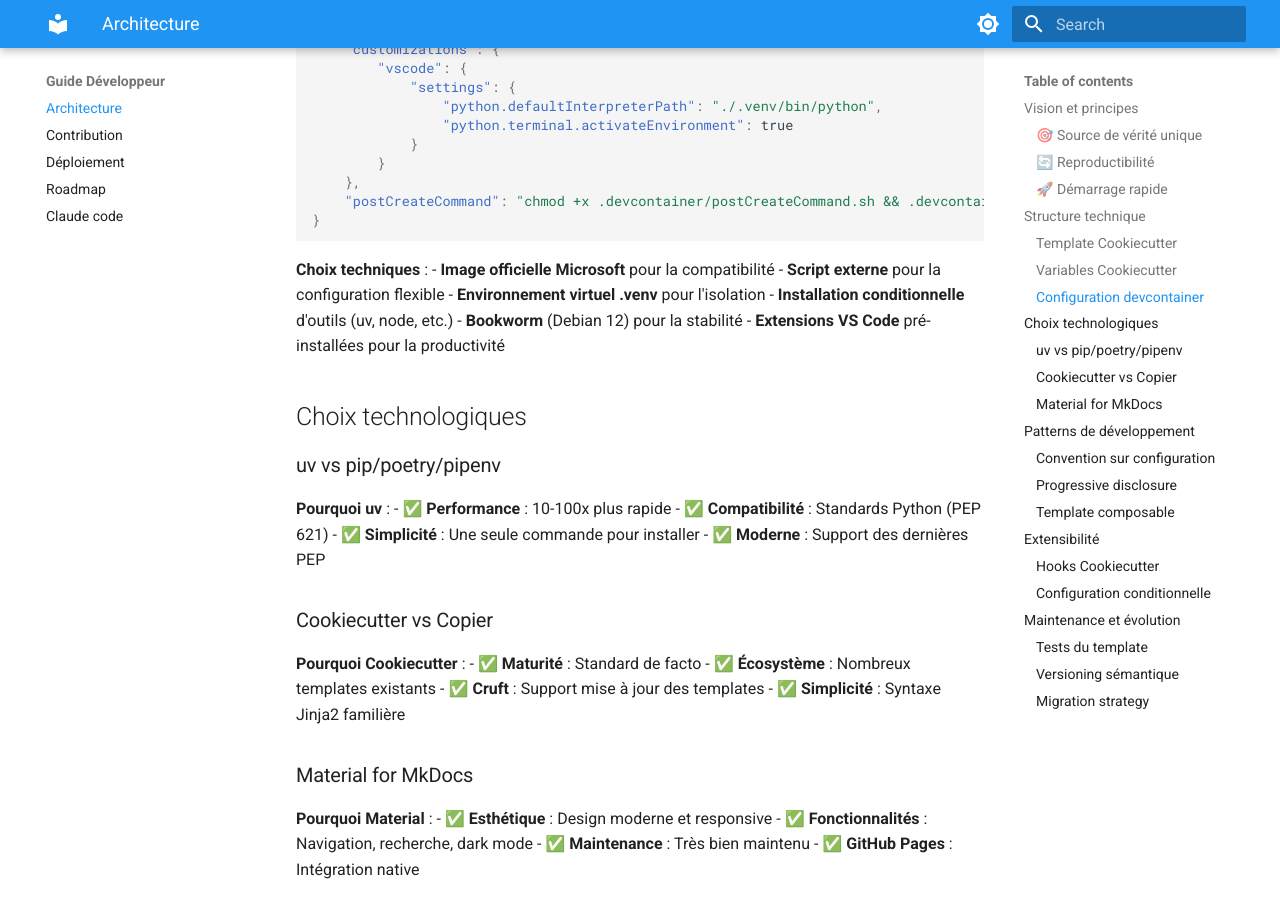
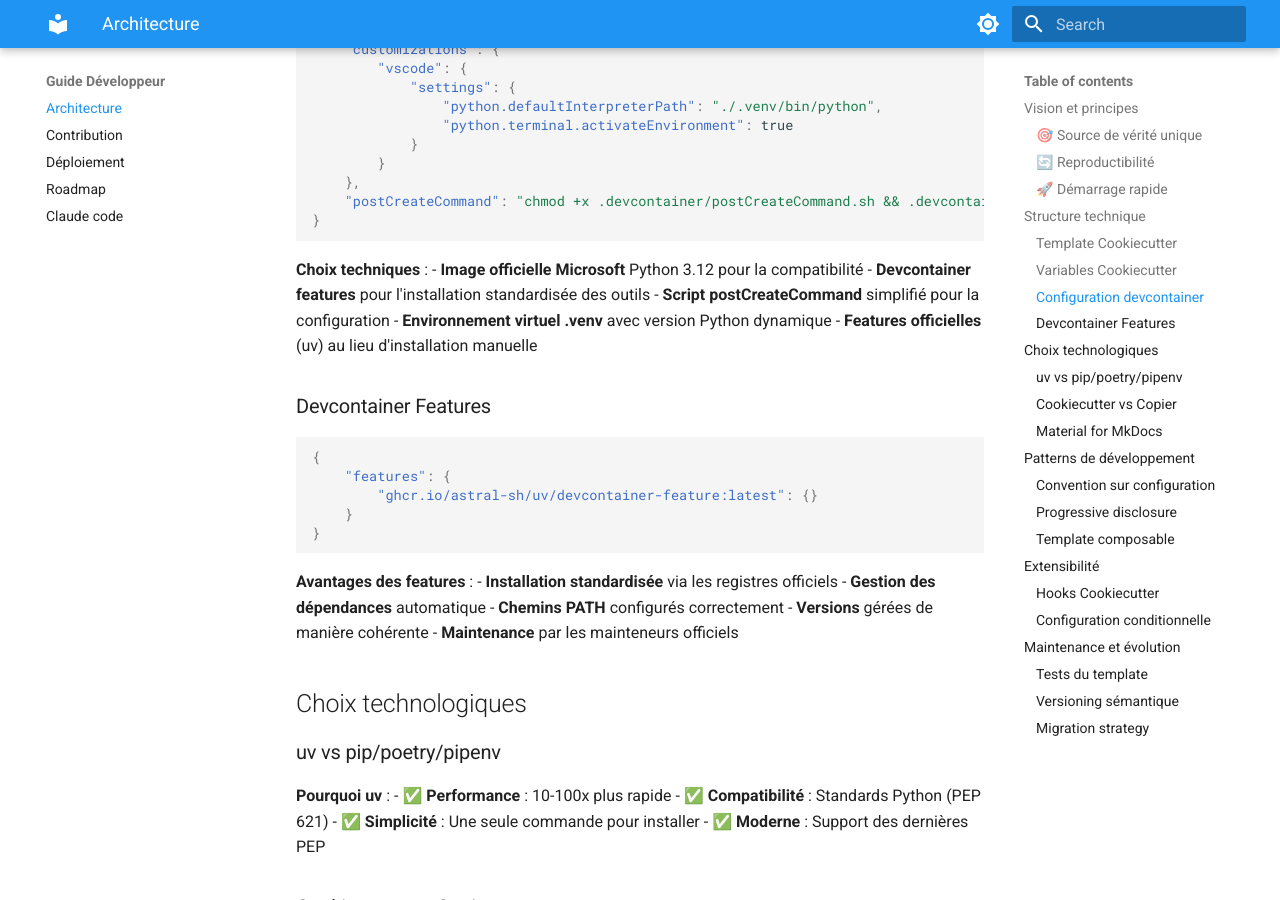
Before and after one commit to castorfou/PyFoundry, an MkDocs documentation site: the page built from docs/dev/architecture.md, in a window 1280 px wide and 900 px high, scrolled down 1570 px. Built offline with MkDocs 1.6.1 and Material for MkDocs 9.7.7, drawn with Linux system fonts in a browser that asks for light colours; some of the changed text lies outside the part shown.

````diff
--- a/docs/dev/architecture.md
+++ b/docs/dev/architecture.md
@@ -11,7 +11,7 @@ PyFoundry suit ces principes d'architecture :
 
 ### 🔄 Reproductibilité
 - **Devcontainer** garantit l'environnement identique
-- **uv obligatoire** pour des résolutions de dépendances déterministes
+- **uv via devcontainer feature** pour des résolutions de dépendances déterministes
 - **Versions épinglées** des outils critiques
 
 ### 🚀 Démarrage rapide
@@ -72,12 +72,28 @@ PyFoundry/                                    # Dépôt du template
 ```
 
 **Choix techniques** :
-- **Image officielle Microsoft** pour la compatibilité
-- **Script externe** pour la configuration flexible
-- **Environnement virtuel .venv** pour l'isolation
-- **Installation conditionnelle** d'outils (uv, node, etc.)
-- **Bookworm** (Debian 12) pour la stabilité
-- **Extensions VS Code** pré-installées pour la productivité
+- **Image officielle Microsoft** Python 3.12 pour la compatibilité
+- **Devcontainer features** pour l'installation standardisée des outils
+- **Script postCreateCommand** simplifié pour la configuration
+- **Environnement virtuel .venv** avec version Python dynamique
+- **Features officielles** (uv) au lieu d'installation manuelle
+
+### Devcontainer Features
+
+```json
+{
+    "features": {
+        "ghcr.io/astral-sh/uv/devcontainer-feature:latest": {}
+    }
+}
+```
+
+**Avantages des features** :
+- **Installation standardisée** via les registres officiels
+- **Gestion des dépendances** automatique
+- **Chemins PATH** configurés correctement
+- **Versions** gérées de manière cohérente
+- **Maintenance** par les mainteneurs officiels
 
 ## Choix technologiques
 
````
Also changed, not shown: README.md (+1 -1 lines), docs/dev/roadmap.md (+1 -1 lines), docs/index.md (+3 -3 lines), docs/user/installation.md (+1 -1 lines), docs/user/v0.2-features.md (+1 -1 lines), {{ cookiecutter.project_slug }}/README.md (+31 -4 lines), 2 other files.
